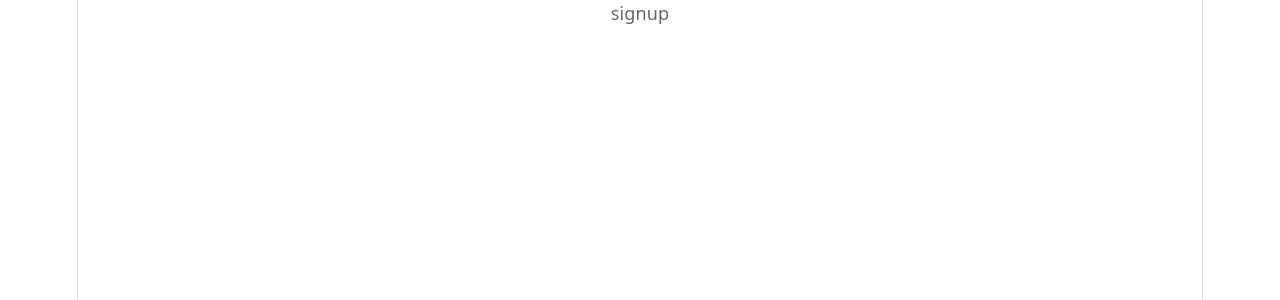
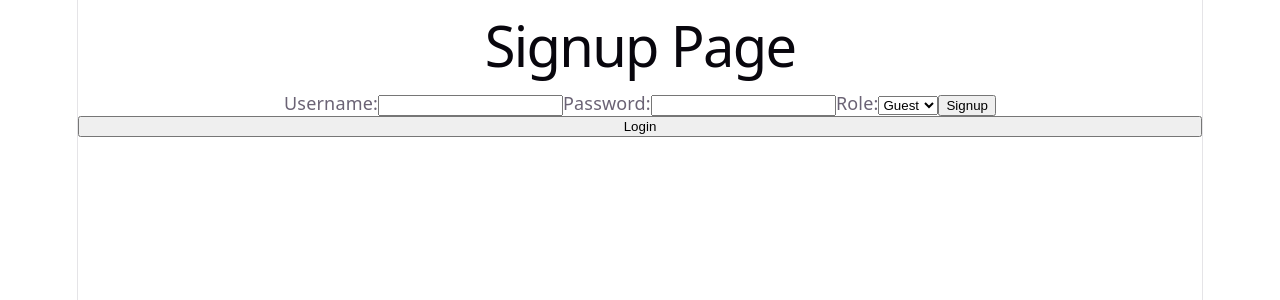
Before and after one commit to SanTran113/Alkira-Excercise, a React (Vite) app: page /#/signup in a window 1280 px wide. Shown: the top 300 px of the page. Built offline with nearby package versions, Linux system fonts and the light colour scheme.

Commit message:
feat: base signup logic

```diff
--- a/src/data/users.jsx
+++ b/src/data/users.jsx
@@ -1,7 +1,9 @@
 export const Roles = {
-  ADMIN: "admin",
-  GUEST: "guest",
+  ADMIN: "Admin",
+  GUEST: "Guest",
 };
+
+export const RolesList = Object.values(Roles);
 
 const users = [
   {
--- a/src/pages/LoginPage.jsx
+++ b/src/pages/LoginPage.jsx
@@ -30,6 +30,7 @@ function LoginPage() {
 
   return (
     <div className="login-container">
+      <h1>Login Page</h1>
       <form
         onSubmit={(e) => {
           e.preventDefault();
--- a/src/pages/SignupPage.jsx
+++ b/src/pages/SignupPage.jsx
@@ -1,9 +1,59 @@
+import { useState } from "react";
+import users from "../data/users.jsx";
+import { Roles, RolesList } from "../data/users.jsx";
+
 function SignupPage() {
+    const [usersList, setUsersList] = useState(users);
+    const [role, setRole] = useState(Roles.GUEST);
+
+    const handleSignup = (username, password, role) => {
+        // check if user alr exists
+        const userExists = usersList.some((user) => user.username === username);
+
+        if (!username || !password) {
+        alert("Please fill in all fields.");
+        return;
+        }
+
+        if (userExists) {
+        alert("Username already exists.");
+        return;
+        }
+
+        setUsersList([...usersList, { username, password, role }]);
+    };
+
     return (
         <>
-        <div>signup</div>
+        <h1>Signup Page</h1>
+        <form
+            onSubmit={(e) => {
+            e.preventDefault();
+            handleSignup(e.target.username.value, e.target.password.value, role);
+            }}
+        >
+            <label>Username:</label>
+            <input type="text" name="username" required />
+            <label>Password:</label>
+            <input type="password" name="password" required />
+            <label>Role:</label>
+            <select value={role} onChange={(e) => setRole(e.target.value)}>
+            <option value="cate" disabled>
+                Roles
+            </option>
+            {RolesList.map((r) => (
+                <option key={r} value={r}>
+                {r}
+                </option>
+            ))}
+            </select>
+            <button type="submit">Signup</button>
+        </form>
+        <button type="submit" onClick={() => (window.location.hash = "/")}>
+            Login
+        </button>
         </>
-    )
-}
+    );
+    }
 
-export default SignupPage;
+    export default SignupPage;
```
